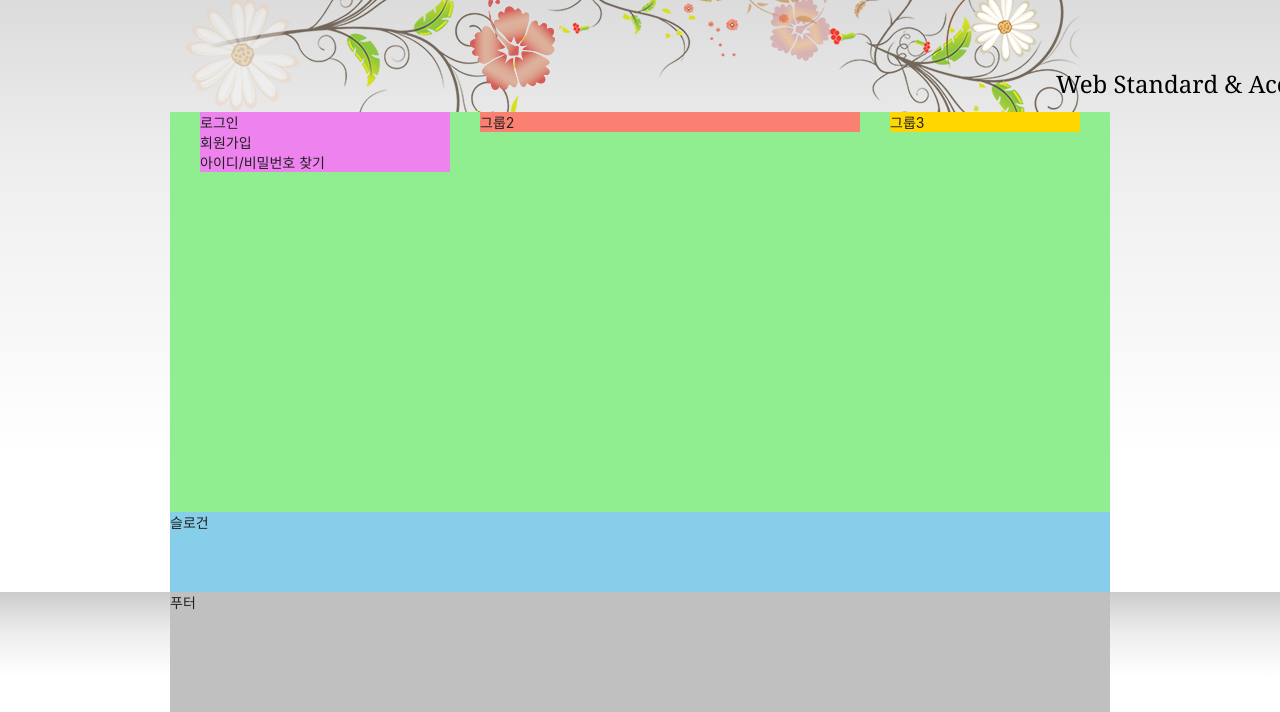
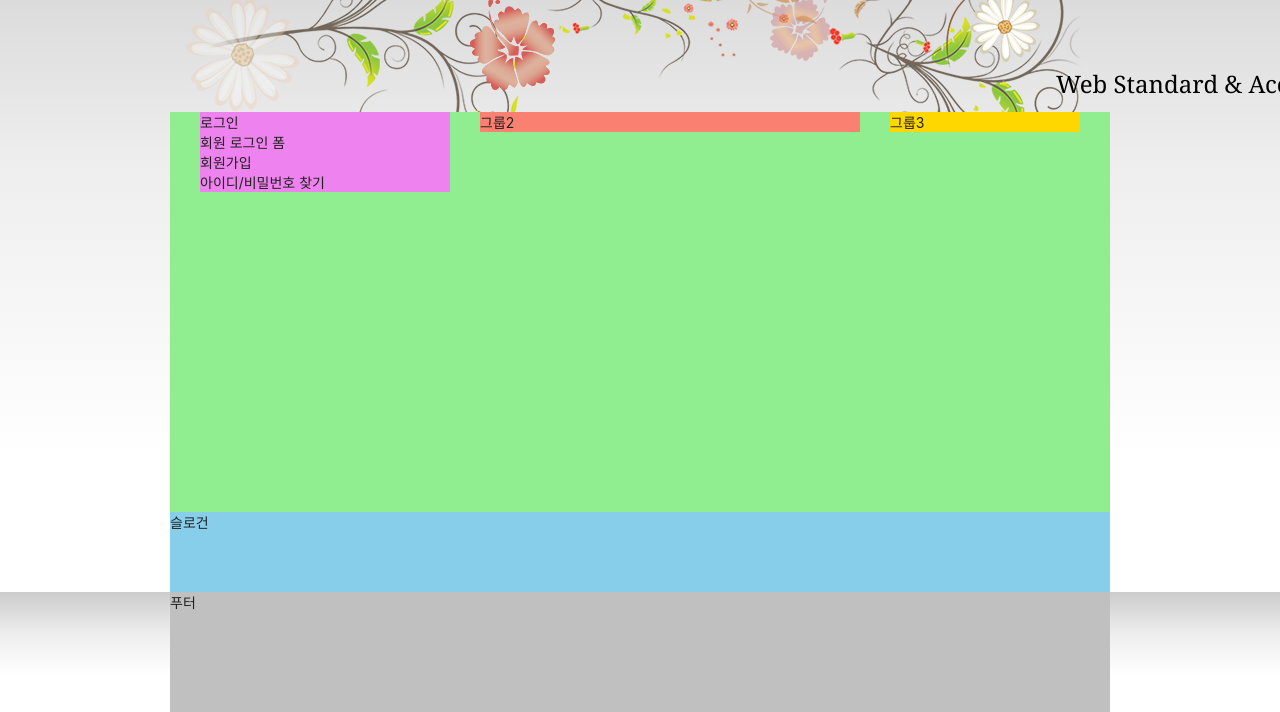
Before and after one commit to parkilbeom/HTML5, a plain HTML site: page index.html in a window 1280 px wide. Shown: the part 135-847 px from the top of the page. Drawn offline with Linux system fonts and the light colour scheme; a web font is replaced by a local one.

Commit message:
로그인 회원가입 폼 완성

```diff
--- a/index.html
+++ b/index.html
@@ -142,6 +142,9 @@
       <section class="login">
         <h2 class="login-title">로그인</h2>
         <form action="" class="login-form"></form>
+        <fieldset>
+          <legend>회원 로그인 폼</legend>
+        </fieldset>
         <ul class="sign">
           <li><a href="/">회원가입</a></li>
           <li><a href="/">아이디/비밀번호 찾기</a></li>
```
